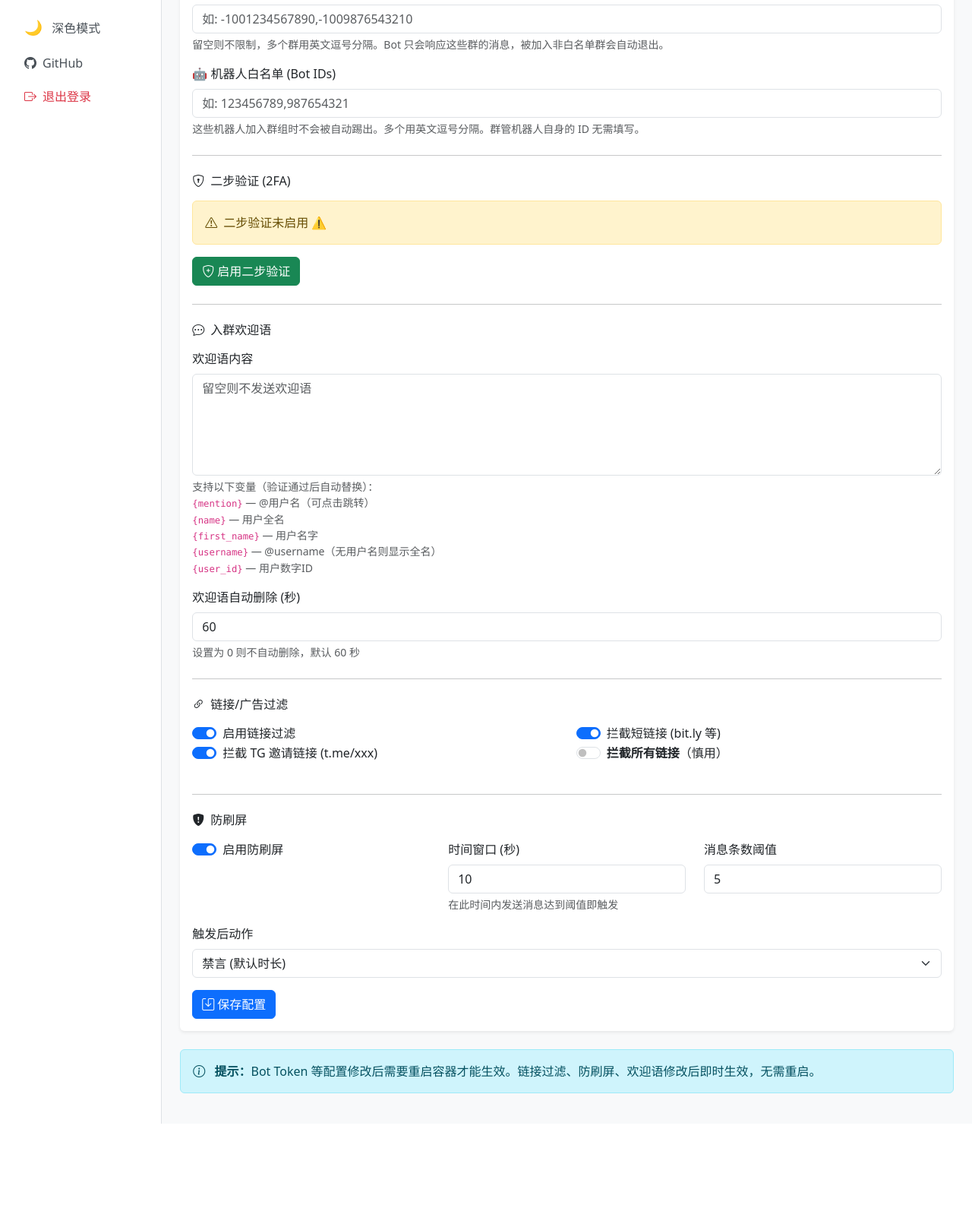
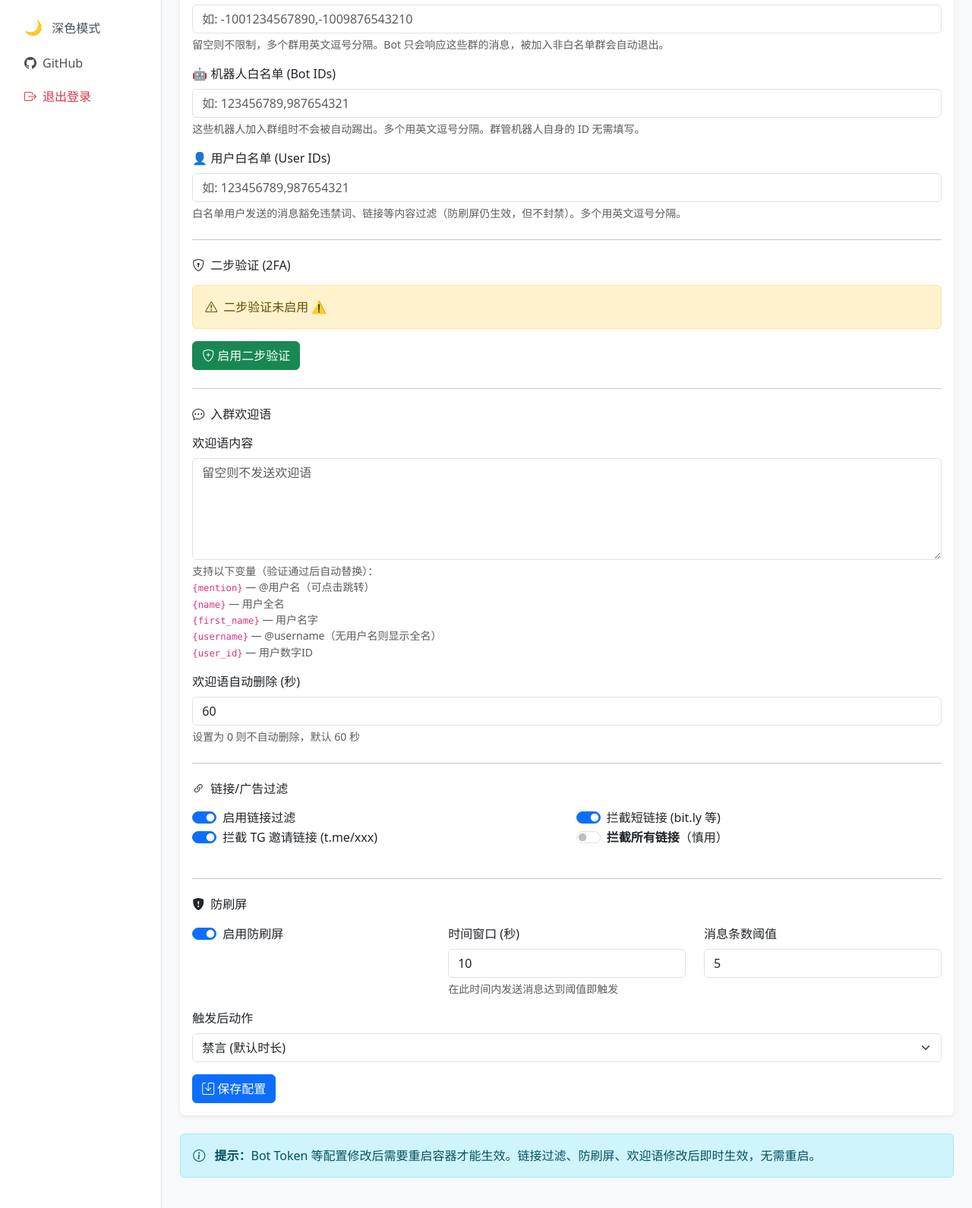
Before and after one commit to yyzq-cf/tg-group-guard, a Flask app: page /settings in a window 1280 px wide. Shown: the part 463-2053 px from the top of the page at 76% size. Before the commit the page ends 1942 px from the top, so only its background shows below. Run offline with Flask 3, Linux system fonts and the light colour scheme; the visitor is signed in with stand-in values (Sample User, id 1); data that the repository does not hold is empty; parts of the project's set-up code (start-up, migrations or seed data) failed here and were passed over.

Commit message:
feat: Web设置页增加用户白名单
在设置页面增加👤用户白名单输入框，填入用户ID后该用户豁免
违禁词、链接等内容过滤（防刷屏仍生效但不封禁）

```diff
--- a/app/web/server.py
+++ b/app/web/server.py
@@ -363,6 +363,10 @@ def settings():
         bot_whitelist = data.get("bot_whitelist", "").strip()
         set_setting("bot_whitelist", bot_whitelist)
 
+        # 保存用户白名单
+        user_whitelist = data.get("user_whitelist", "").strip()
+        set_setting("user_whitelist", user_whitelist)
+
         flash("配置已保存", "success")
         return redirect(url_for("settings"))
 
@@ -382,6 +386,7 @@ def settings():
     }
     allowed_chat_ids = get_setting("allowed_chat_ids", "")
     bot_whitelist = get_setting("bot_whitelist", "")
+    user_whitelist = get_setting("user_whitelist", "")
     # 从 DB 读取（即时生效），fallback 到 Config 默认值
     db_verify_timeout = get_setting("verify_timeout", str(Config.VERIFY_TIMEOUT))
     db_max_warnings = get_setting("max_warnings", str(Config.MAX_WARNINGS))
@@ -405,6 +410,7 @@ def settings():
                            welcome_message=welcome_message, welcome_delete_delay=welcome_delete_delay,
                            link_settings=link_settings, antiflood_settings=antiflood_settings,
                            allowed_chat_ids=allowed_chat_ids, bot_whitelist=bot_whitelist,
+                           user_whitelist=user_whitelist,
                            verify_timeout=db_verify_timeout, max_warnings=db_max_warnings,
                            mute_duration=db_mute_duration,
                            totp_enabled=totp_enabled, totp_pending=totp_pending,
--- a/app/web/templates/settings.html
+++ b/app/web/templates/settings.html
@@ -59,6 +59,11 @@
                 <label class="form-label">🤖 机器人白名单 (Bot IDs)</label>
                 <input type="text" name="bot_whitelist" class="form-control" value="{{ bot_whitelist }}" placeholder="如: 123456789,987654321">
                 <div class="form-text">这些机器人加入群组时不会被自动踢出。多个用英文逗号分隔。群管机器人自身的 ID 无需填写。</div>
+            </div>
+            <div class="mb-3">
+                <label class="form-label">👤 用户白名单 (User IDs)</label>
+                <input type="text" name="user_whitelist" class="form-control" value="{{ user_whitelist }}" placeholder="如: 123456789,987654321">
+                <div class="form-text">白名单用户发送的消息豁免违禁词、链接等内容过滤（防刷屏仍生效，但不封禁）。多个用英文逗号分隔。</div>
             </div>
 
             <hr class="my-4">
```
Also changed, not shown: app/handlers/group_messages.py (+8 -0 lines).
